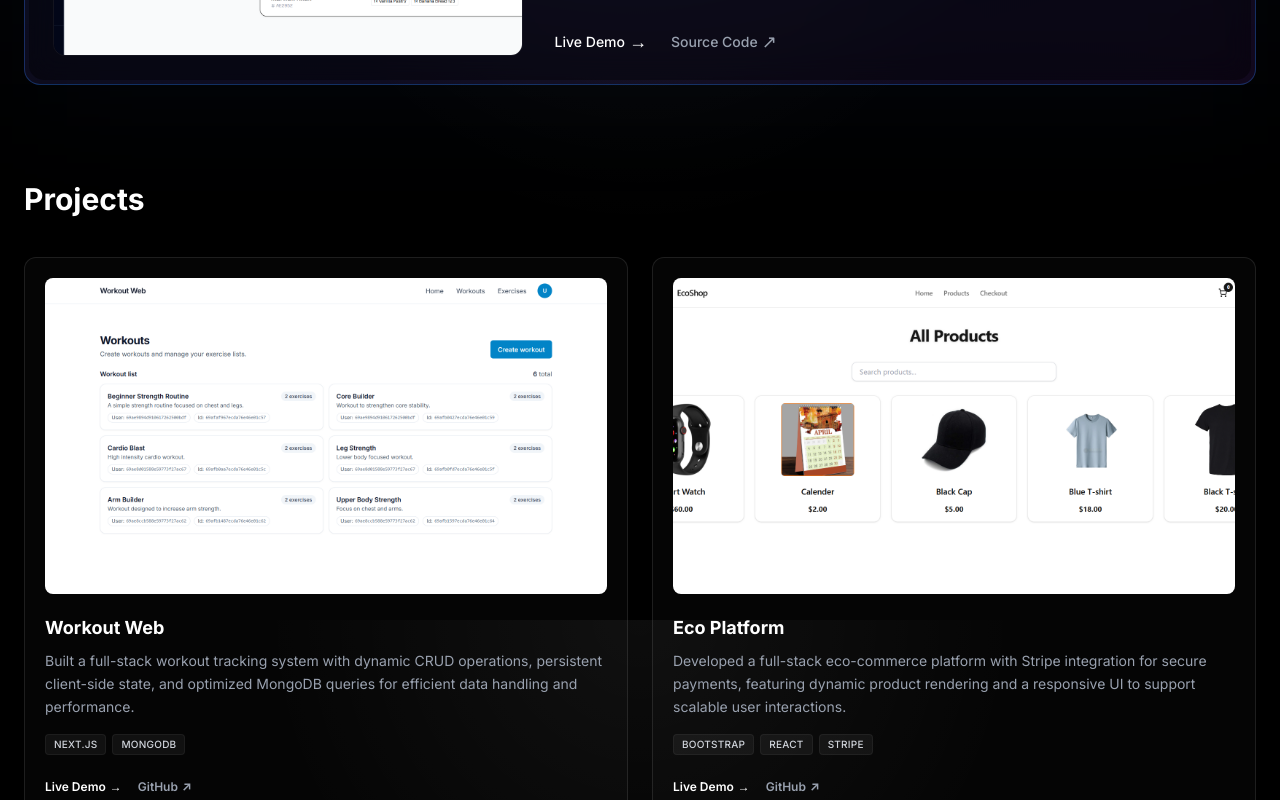
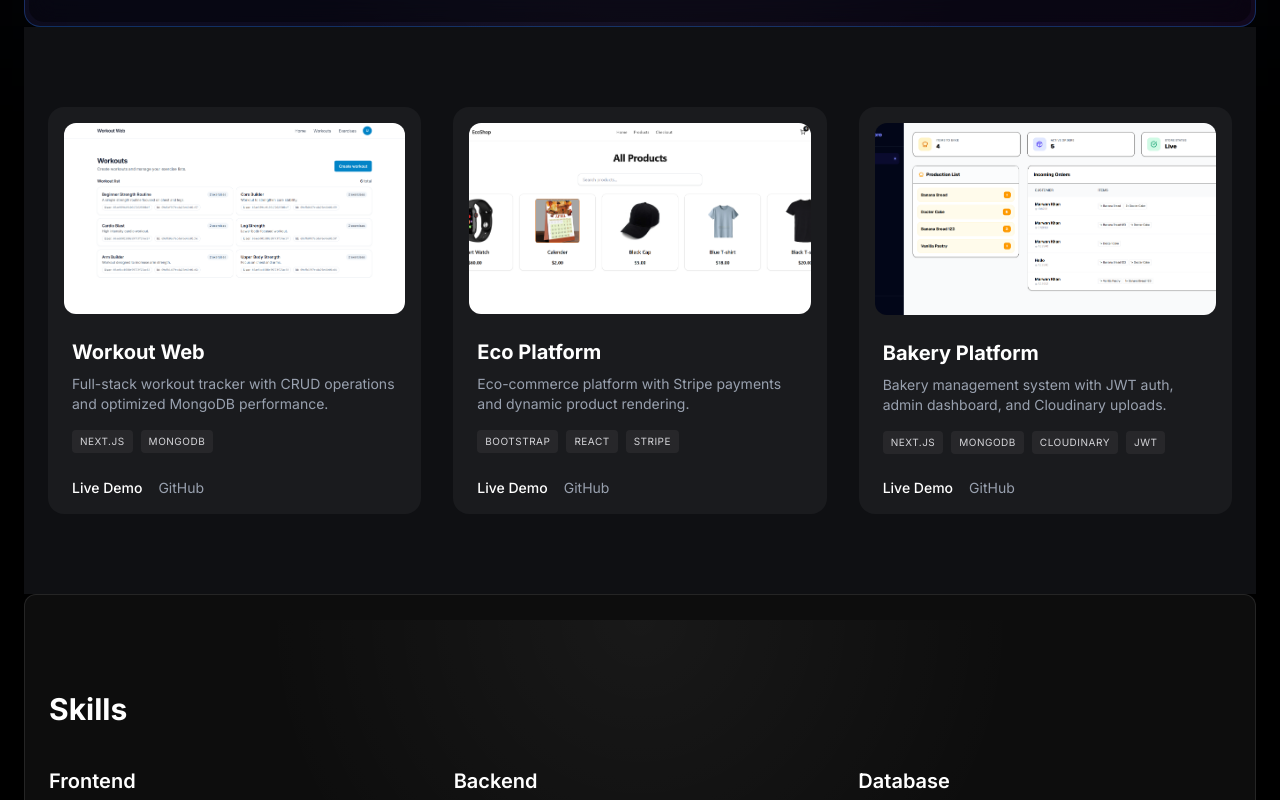
Before and after one commit to MarwanKhan-design/MarwanCoding, a Next.js app: page / in a window 1280 px wide. Shown: the part 980-1780 px from the top of the page. Built offline with nearby package versions, Linux system fonts and the light colour scheme.

Commit message:
project sectoin updated

```diff
--- a/components/ProjectCard.tsx
+++ b/components/ProjectCard.tsx
@@ -1,4 +1,5 @@
 import Image from "next/image";
+import Link from "next/link";
 
 type Project = {
   title: string;
@@ -11,58 +12,54 @@ type Project = {
 
 export default function ProjectCard({ project }: { project: Project }) {
   return (
-    <div className="group flex flex-col h-full border border-white/10 rounded-xl p-5 bg-white/[0.02] hover:bg-white/[0.05] hover:border-white/20 transition-all duration-300">
-
-      {/* Image Container with Aspect Ratio control */}
-      <div className="relative w-full aspect-video mb-5 overflow-hidden rounded-lg bg-white/5">
-        <Image
-          src={project.image}
-          alt={project.title}
-          fill
-          className="object-cover group-hover:scale-105 transition-transform duration-500"
-        />
+    <div className="bg-[#1a1b1e] rounded-2xl p-4 flex flex-col h-full transition-all hover:bg-[#25262b]">
+      {/* Image Container with Colored Frame */}
+      <div className="relative w-full aspect-video rounded-xl overflow-hidden mb-6">
+        <div className="relative w-full h-full rounded-lg overflow-hidden shadow-2xl">
+          <Image
+            src={project.image}
+            alt={project.title}
+            fill
+            className="object-cover hover:scale-105 transition-transform duration-300"
+          />
+        </div>
       </div>
 
       {/* Content */}
-      <div className="flex flex-col flex-grow">
-        <h3 className="text-lg font-bold text-white group-hover:text-blue-400 transition-colors">
-          {project.title}
-        </h3>
-
-        <p className="text-sm text-gray-400 mt-2 line-clamp-3 leading-relaxed">
+      <div className="flex flex-col flex-grow px-2">
+        <h3 className="text-white text-xl font-bold mb-2">{project.title}</h3>
+        <p className="text-gray-400 text-sm line-clamp-3 mb-4">
           {project.description}
         </p>
 
-        {/* Tech Tags - smaller and more subtle */}
-        <div className="flex flex-wrap gap-1.5 mt-4">
-          {project.tech.map((tech, i) => (
+        {/* Tech Stack Tags */}
+        <div className="flex flex-wrap gap-2 mb-6">
+          {project.tech.map((item) => (
             <span
-              key={i}
-              className="text-[10px] font-medium tracking-wide uppercase border border-white/5 px-2 py-0.5 rounded bg-white/5 text-gray-300"
+              key={item}
+              className="text-[10px] uppercase tracking-wider bg-zinc-800 text-zinc-300 px-2 py-1 rounded"
             >
-              {tech}
+              {item}
             </span>
           ))}
         </div>
 
-        {/* Links - Side by Side instead of stacked */}
-        <div className="flex gap-4 mt-auto pt-6">
-          <a
+        {/* Links */}
+        <div className="mt-auto flex gap-4">
+          <Link
             href={project.link}
+            className="text-white text-sm font-medium hover:underline"
             target="_blank"
-            rel="noopener noreferrer"
-            className="text-xs font-semibold text-white hover:text-blue-400 transition-colors flex items-center gap-1"
           >
-            Live Demo <span>→</span>
-          </a>
-          <a
+            Live Demo
+          </Link>
+          <Link
             href={project.github}
+            className="text-gray-400 text-sm hover:text-white transition-colors"
             target="_blank"
-            rel="noopener noreferrer"
-            className="text-xs font-semibold text-gray-400 hover:text-white transition-colors flex items-center gap-1"
           >
-            GitHub <span>↗</span>
-          </a>
+            GitHub
+          </Link>
         </div>
       </div>
     </div>
--- a/components/ProjectsSection.tsx
+++ b/components/ProjectsSection.tsx
@@ -4,15 +4,15 @@ import ProjectCard from './ProjectCard'
 
 const ProjectsSection = () => {
   return (
-<section id="projects" className="py-24">
-  <h2 className="text-3xl font-bold mb-10">Projects</h2>
-
-  <div className="grid md:grid-cols-2 gap-6">
-    {projects.map((project, i) => (
-      <ProjectCard key={i} project={project} />
-    ))}
-  </div>
-</section>
+<section className="bg-[#0f1013] py-20 px-6">
+      <div className="max-w-7xl mx-auto">
+        <div className="grid grid-cols-1 md:grid-cols-2 lg:grid-cols-3 gap-8">
+          {projects.map((project, index) => (
+            <ProjectCard key={index} project={project} />
+          ))}
+        </div>
+      </div>
+    </section>
   )
 }
 
--- a/data/projects.ts
+++ b/data/projects.ts
@@ -2,7 +2,7 @@ export const projects = [
   {
     title: "Workout Web",
     description:
-      "Built a full-stack workout tracking system with dynamic CRUD operations, persistent client-side state, and optimized MongoDB queries for efficient data handling and performance.",
+      "Full-stack workout tracker with CRUD operations and optimized MongoDB performance.",
     tech: ["Next.js", "MongoDB"],
     link: "https://workout-web-ten.vercel.app/",
     image: "/projects/workout-web.png",
@@ -11,7 +11,7 @@ export const projects = [
   {
     title: "Eco Platform",
     description:
-      "Developed a full-stack eco-commerce platform with Stripe integration for secure payments, featuring dynamic product rendering and a responsive UI to support scalable user interactions.",
+      "Eco-commerce platform with Stripe payments and dynamic product rendering.",
     tech: ["Bootstrap", "React", "Stripe"],
     link: "https://next-js-eco-full.vercel.app/",
     image: "/projects/eco-full.png",
@@ -19,9 +19,9 @@ export const projects = [
   },
   {
     title: "Bakery Platform",
-  description:
-    "Built a full-stack bakery management platform with JWT authentication, admin dashboard, and dynamic product management. Integrated Cloudinary for image uploads, enabling efficient storage and delivery of product and receipt images.",
-  tech: ["Next.js", "MongoDB", "Cloudinary", 'JWT'],
+    description:
+      "Bakery management system with JWT auth, admin dashboard, and Cloudinary uploads.",
+    tech: ["Next.js", "MongoDB", "Cloudinary", "JWT"],
     link: "https://bakry-pro.vercel.app/",
     image: "/projects/bakery-dashboard.png",
     github: "https://github.com/MarwanKhan-design/bakry-pro"
@@ -31,8 +31,8 @@ export const projects = [
 export const featuredProject = {
   title: "Bakery Platform",
   description:
-    "Built a full-stack bakery management platform with JWT authentication, admin dashboard, and dynamic product management. Integrated Cloudinary for image uploads, enabling efficient storage and delivery of product and receipt images.",
-  tech: ["Next.js", "MongoDB", "Cloudinary", 'JWT'],
+    "Bakery management system with JWT auth, admin dashboard, and Cloudinary uploads.",
+  tech: ["Next.js", "MongoDB", "Cloudinary", "JWT"],
   link: "https://bakry-pro.vercel.app/",
   image: "/projects/bakery-dashboard.png",
   github: "https://github.com/MarwanKhan-design/bakry-pro"
```
